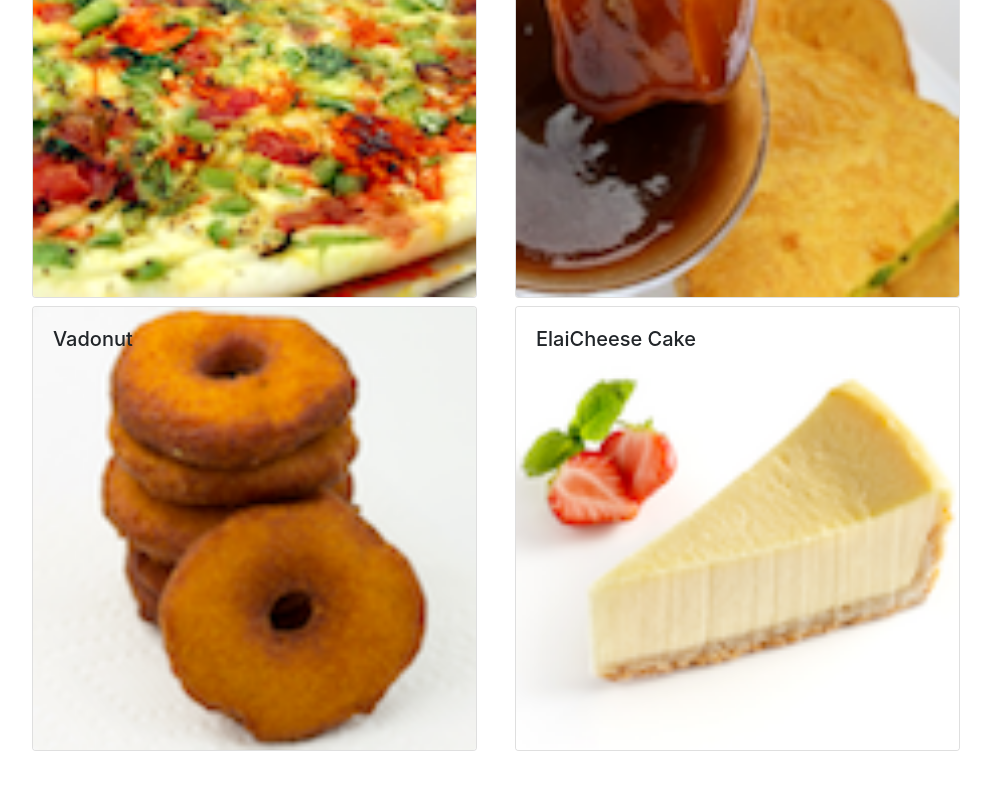
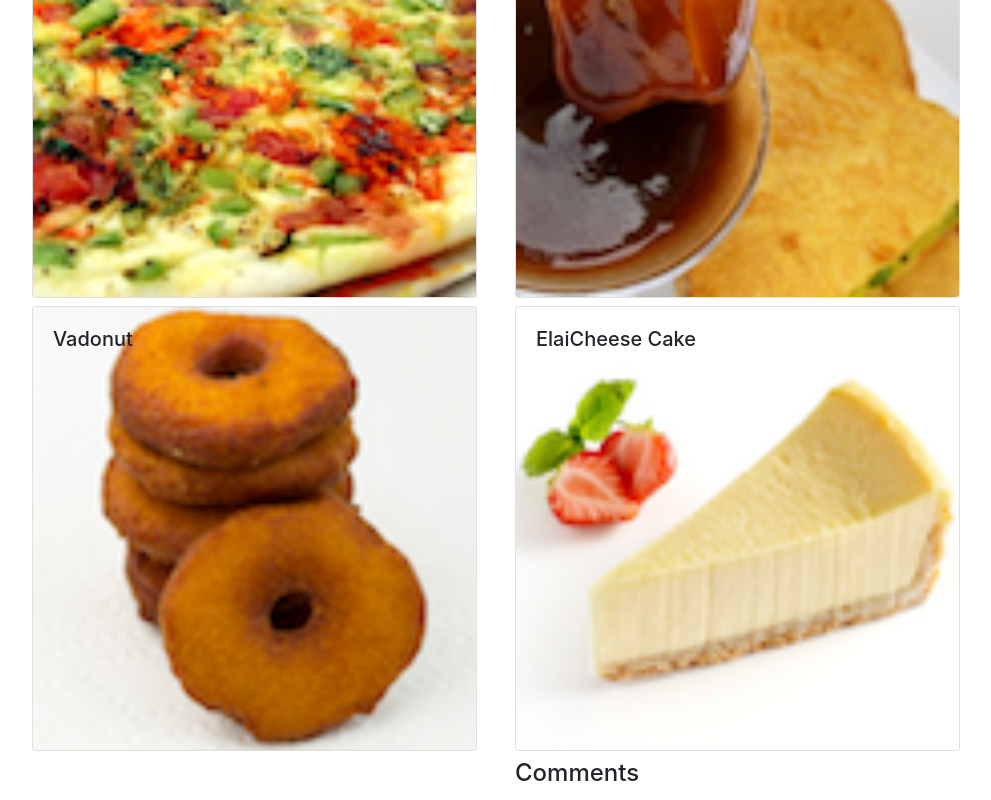
Before and after one commit to eumirollarvez/reactjs-confusion, a React (Create React App) app: page / in a window 1280 px wide. Shown: the part 207-1007 px from the top of the page, without its empty margins (57-1048 px from the left). Before the commit the page ends 962 px from the top, so only its background shows below. Built offline with nearby package versions, Linux system fonts and the light colour scheme.

Commit message:
Adding comments render method

```diff
--- a/src/App.js
+++ b/src/App.js
@@ -21,7 +21,7 @@ class App extends Component {
             <NavbarBrand href="/">Restaurant</NavbarBrand>
           </div>
         </Navbar>
-        <Menu dishes={this.state.dishes} />
+        <Menu dishes={ this.state.dishes } />
       </div>
     );
   }
--- a/src/components/DishdetailComponent.jsx
+++ b/src/components/DishdetailComponent.jsx
@@ -3,11 +3,17 @@ import { Card, CardImg, CardText, CardBody, CardTitle } from 'reactstrap';
 
 class DishDetail extends Component {
 
+  constructor(props) {
+    super(props);
+
+    this.state = {
+      comments: null
+    }
+  }
+
   renderDish(dish) {
     if (dish != null)
       return (
-        <div className="row">
-          <div  className="col-12 col-md-5 m-1">
         <Card>
           <CardImg top src={ dish.image } alt={ dish.name } />
           <CardBody>
@@ -15,9 +21,23 @@ class DishDetail extends Component {
             <CardText>{ dish.description }</CardText>
           </CardBody>
         </Card>
-          </div>
-        </div>
       );
+    else
+      return (
+        <div></div>
+      );
+  }
+
+  renderComments(dish) {
+    if (dish != null)
+      return dish.comments.map((comment) => {
+        return (
+          <ul class="list-group">
+            <li class="list-group-item">{comment.comment}</li>
+            <li class="list-group-item"> ---- {comment.author}, {comment.date}</li>
+          </ul>
+        );
+      });
     else
       return (
         <div></div>
@@ -26,7 +46,15 @@ class DishDetail extends Component {
 
   render() {
     return (
-      this.renderDish(this.props.dish)
+      <div className="row">
+        <div className="col-12 col-md-5 m-1">
+          { this.renderDish(this.props.dish) }
+        </div>
+        <div className="col-12 col-md-5 m-1">
+          <h4>Comments</h4>
+          { this.renderComments(this.props.dish) }
+        </div>
+    </div>
     );
   }
 }
--- a/src/components/MenuComponent.jsx
+++ b/src/components/MenuComponent.jsx
@@ -35,7 +35,7 @@ class Menu extends Component {
   render() {
     const menu = this.props.dishes.map((dish) => {
       return (
-        <div  className="col-12 col-md-5 m-1">
+        <div className="col-12 col-md-5 m-1">
           <Card key={ dish.id }
             onClick={ () => this.onDishSelect(dish) }>
             <CardImg width="100%" src={ dish.image } alt={ dish.name } />
```
Lines whose indentation alone changed are shown as unchanged.
